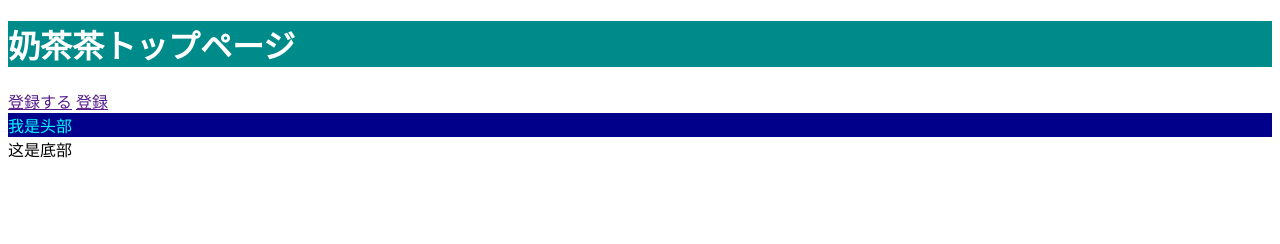
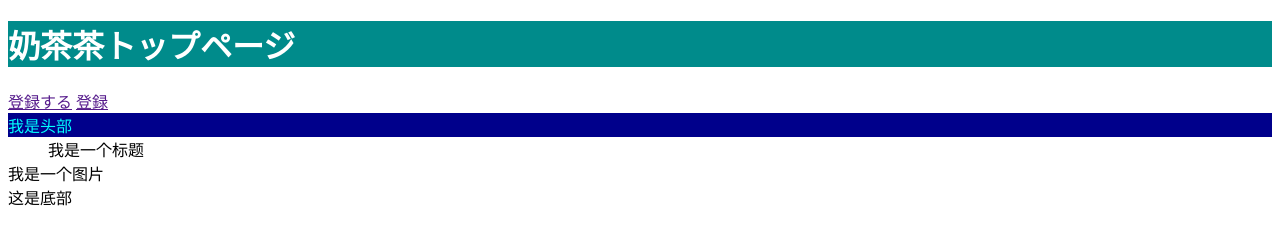
Before and after one commit to Astrid2019/-, a plain HTML site: page src/index.html in a window 1280 px wide. Drawn offline with Linux system fonts and the light colour scheme.

```diff
--- a/src/index.html
+++ b/src/index.html
@@ -21,6 +21,10 @@
         <a href="">登録する</a>
         <a href="">登録</a>
     <header>我是头部</header>
+    <di>
+        <dd>我是一个标题</dd>
+        <dt>我是一个图片</dt>
+    </di>
     <footer>这是底部</footer>
 </body>
 </html>
```
